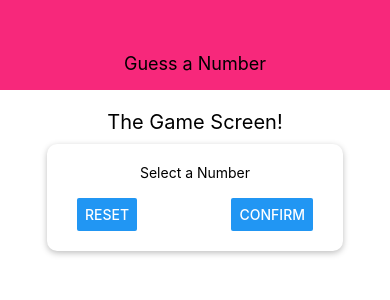
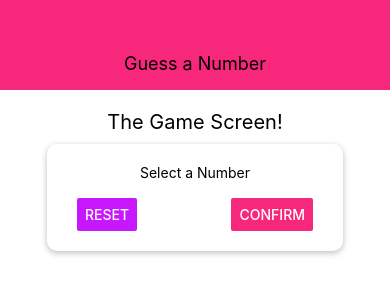
Before and after one commit to nguyentu9/test_rn, a React Native app: screen / in a window 390 px wide. Shown: the top 300 px of the page. Built offline with nearby package versions, Linux system fonts and the light colour scheme.

Commit message:
4 - 10. Color Theming with Constants

```diff
--- a/components/Header.js
+++ b/components/Header.js
@@ -1,5 +1,6 @@
 import React from "react";
 import { StyleSheet, Text, View } from "react-native";
+import Colors from "../constants/colors";
 
 const Header = (props) => {
   const { title } = props;
@@ -15,7 +16,7 @@
     width: "100%",
     height: 90,
     paddingTop: 36,
-    backgroundColor: "#f7287b",
+    backgroundColor: Colors.primary,
     justifyContent: "center",
     alignItems: "center",
   },
--- /dev/null
+++ b/constants/colors.js
@@ -0,0 +1,4 @@
+export default {
+  primary: "#f7287b",
+  accent: "#c717fc",
+};
--- a/screens/StartGameScreen.js
+++ b/screens/StartGameScreen.js
@@ -1,6 +1,7 @@
 import React from "react";
 import { Button, StyleSheet, Text, TextInput, View } from "react-native";
 import Card from "../components/Card";
+import Colors from "../constants/colors";
 
 const StartGameScreen = () => {
   return (
@@ -10,8 +11,8 @@
         <Text>Select a Number</Text>
         <TextInput />
         <View style={styles.buttonContainer}>
-          <Button title="Reset" onPress={() => {}} />
-          <Button title="Confirm" onPress={() => {}} />
+          <Button title="Reset" onPress={() => {}} color={Colors.accent} />
+          <Button title="Confirm" onPress={() => {}} color={Colors.primary} />
         </View>
       </Card>
     </View>
```
